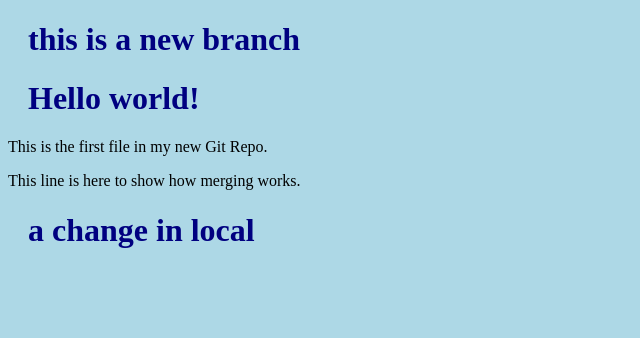
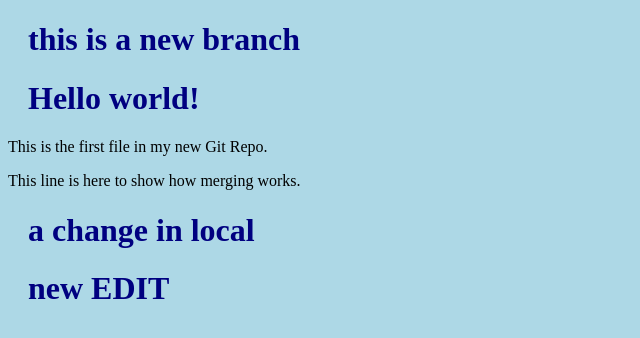
Before and after one commit to amirhussein27/withgit, a plain HTML site: page index.html in a window 1280 px wide. Shown: the whole page, without its empty margins (0-640 px from the left). Drawn offline with Linux system fonts and the light colour scheme.

Commit message:
new edit

```diff
--- a/index.html
+++ b/index.html
@@ -12,5 +12,10 @@
 <p>This line is here to show how merging works.</p>
 
 <h1>a change in local</h1>
+
+
+
+
+<h1>new EDIT</h1>
 </body>
 </html>
```
